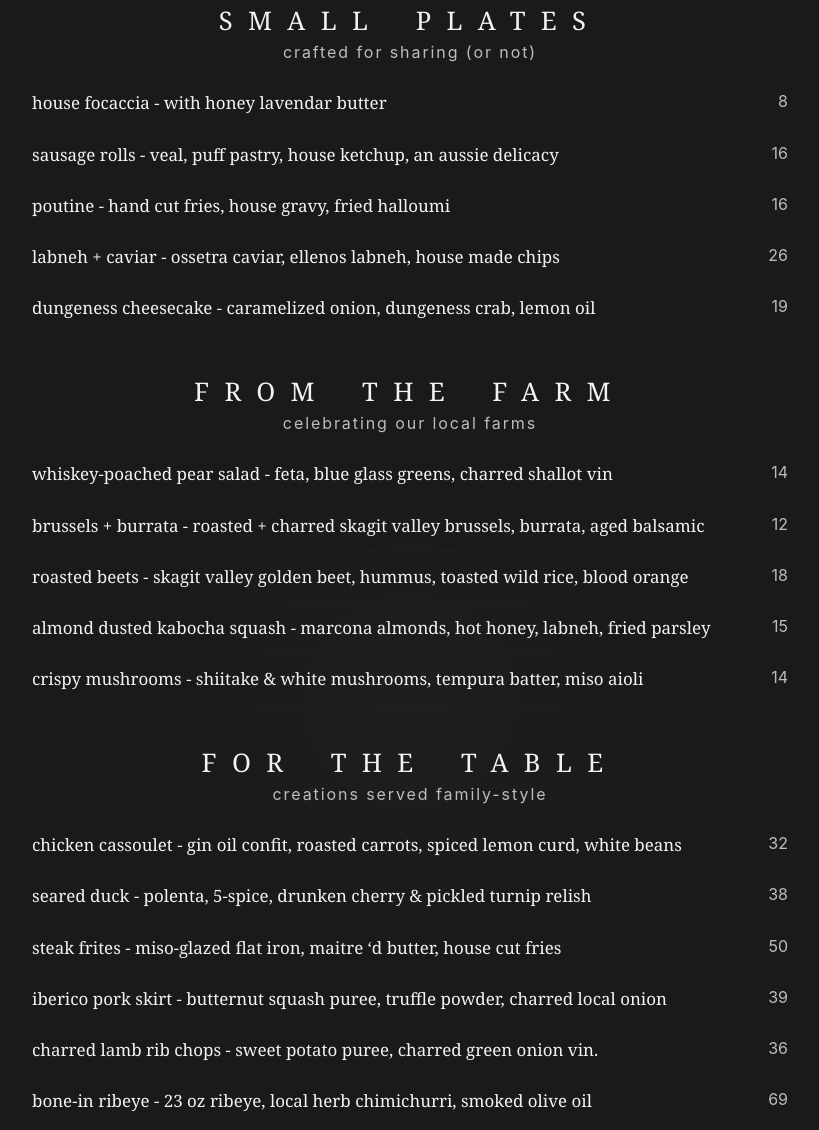
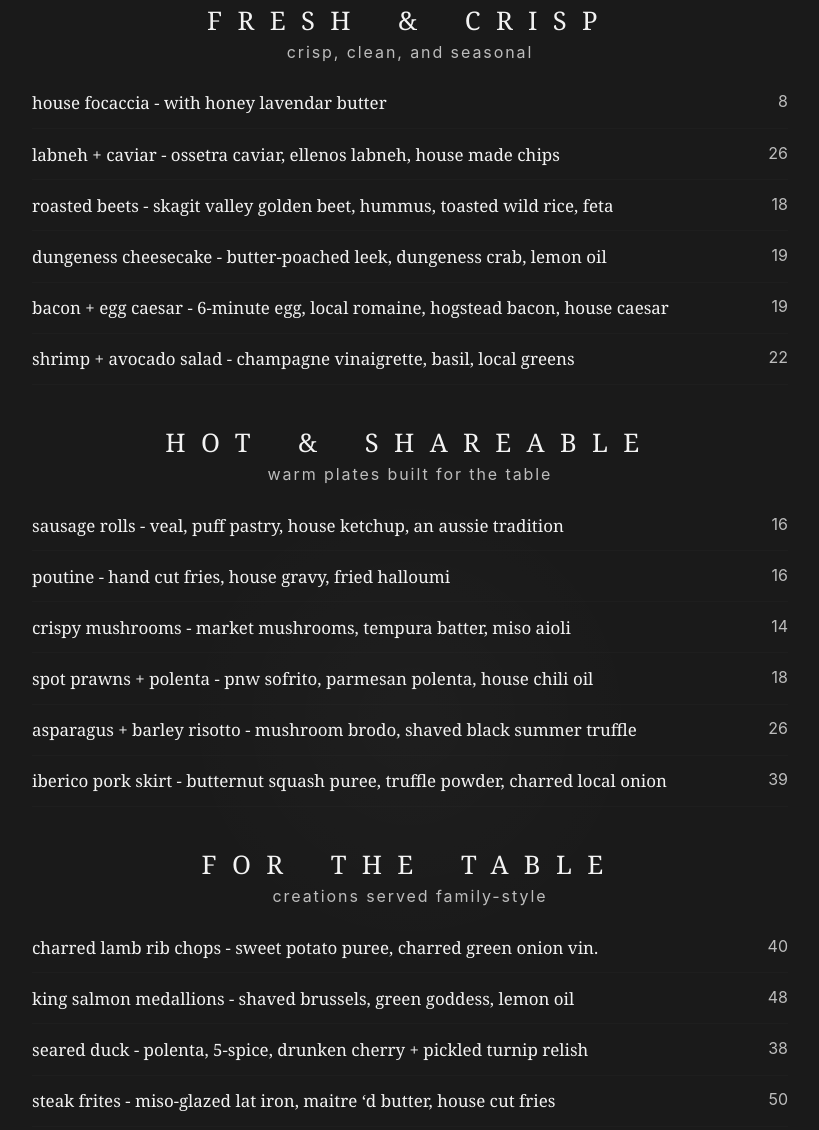
Before and after one commit to mikewjackson/jackson-house, a plain HTML site: page dist/menu.html in a window 1280 px wide. Shown: the part 174-1304 px from the top of the page, without its empty margins (230-1049 px from the left). Drawn offline with Linux system fonts and the light colour scheme.

Commit message:
update menu

```diff
--- a/dist/menu.html
+++ b/dist/menu.html
@@ -95,28 +95,30 @@
       <section id="food-panel" class="menu-panel" role="tabpanel" aria-labelledby="tab-food" >
 
             <header class="menu-header ">
-              <h2 class="menu-title"><span>SMALL PLATES</span></h2>
-                <p class="menu-sub">crafted for sharing (or not)</p>
+              <h2 class="menu-title"><span>FRESH &amp; CRISP</span></h2>
+                <p class="menu-sub">crisp, clean, and seasonal</p>
             </header>
 
             <ul class="menu-list">
                 <li><span class="dish">house focaccia - with honey lavendar butter</span><span class="price">8</span></li>
-                <li><span class="dish">sausage rolls - veal, puff pastry, house ketchup, an aussie delicacy</span><span class="price">16</span></li>
-                <li><span class="dish">poutine - hand cut fries, house gravy, fried halloumi</span><span class="price">16</span></li>
                 <li><span class="dish">labneh + caviar - ossetra caviar, ellenos labneh, house made chips</span><span class="price">26</span></li>
-                <li><span class="dish">dungeness cheesecake - caramelized onion, dungeness crab, lemon oil</span><span class="price">19</span></li>
+                <li><span class="dish">roasted beets - skagit valley golden beet, hummus, toasted wild rice, feta</span><span class="price">18</span></li>
+                <li><span class="dish">dungeness cheesecake - butter-poached leek, dungeness crab, lemon oil</span><span class="price">19</span></li>
+                <li><span class="dish">bacon + egg caesar - 6-minute egg, local romaine, hogstead bacon, house caesar</span><span class="price">19</span></li>
+                <li><span class="dish">shrimp + avocado salad - champagne vinaigrette, basil, local greens</span><span class="price">22</span></li>
             </ul>
             <header class="menu-header spacing-top">
-              <h2 class="menu-title"><span>FROM THE FARM</span></h2>
-                <p class="menu-sub">celebrating our local farms</p>
+              <h2 class="menu-title"><span>HOT &amp; SHAREABLE</span></h2>
+                <p class="menu-sub">warm plates built for the table</p>
             </header>
 
             <ul class="menu-list">
-                <li><span class="dish">whiskey-poached pear salad - feta, blue glass greens, charred shallot vin</span><span class="price">14</span></li>
-                <li><span class="dish">brussels + burrata - roasted + charred skagit valley brussels, burrata, aged balsamic</span><span class="price">12</span></li>
-                <li><span class="dish">roasted beets - skagit valley golden beet, hummus, toasted wild rice, blood orange</span><span class="price">18</span></li>
-                <li><span class="dish">almond dusted kabocha squash - marcona almonds, hot honey, labneh, fried parsley</span><span class="price">15</span></li>
-                <li><span class="dish">crispy mushrooms - shiitake &amp; white mushrooms, tempura batter, miso aioli</span><span class="price">14</span></li>
+                <li><span class="dish">sausage rolls - veal, puff pastry, house ketchup, an aussie tradition</span><span class="price">16</span></li>
+                <li><span class="dish">poutine - hand cut fries, house gravy, fried halloumi</span><span class="price">16</span></li>
+                <li><span class="dish">crispy mushrooms - market mushrooms, tempura batter, miso aioli</span><span class="price">14</span></li>
+                <li><span class="dish">spot prawns + polenta - pnw sofrito, parmesan polenta, house chili oil</span><span class="price">18</span></li>
+                <li><span class="dish">asparagus + barley risotto - mushroom brodo, shaved black summer truffle</span><span class="price">26</span></li>
+                <li><span class="dish">iberico pork skirt - butternut squash puree, truffle powder, charred local onion</span><span class="price">39</span></li>
             </ul>
             <header class="menu-header spacing-top">
               <h2 class="menu-title"><span>FOR THE TABLE</span></h2>
@@ -124,11 +126,10 @@
             </header>
 
             <ul class="menu-list">
-                <li><span class="dish">chicken cassoulet - gin oil confit, roasted carrots, spiced lemon curd, white beans</span><span class="price">32</span></li>
-                <li><span class="dish">seared duck - polenta, 5-spice, drunken cherry &amp; pickled turnip relish</span><span class="price">38</span></li>
-                <li><span class="dish">steak frites - miso-glazed flat iron, maitre ‘d butter, house cut fries</span><span class="price">50</span></li>
-                <li><span class="dish">iberico pork skirt - butternut squash puree, truffle powder, charred local onion</span><span class="price">39</span></li>
-                <li><span class="dish">charred lamb rib chops - sweet potato puree, charred green onion vin.</span><span class="price">36</span></li>
+                <li><span class="dish">charred lamb rib chops - sweet potato puree, charred green onion vin.</span><span class="price">40</span></li>
+                <li><span class="dish">king salmon medallions - shaved brussels, green goddess, lemon oil</span><span class="price">48</span></li>
+                <li><span class="dish">seared duck - polenta, 5-spice, drunken cherry + pickled turnip relish</span><span class="price">38</span></li>
+                <li><span class="dish">steak frites - miso-glazed lat iron, maitre ‘d butter, house cut fries</span><span class="price">50</span></li>
                 <li><span class="dish">bone-in ribeye - 23 oz ribeye, local herb chimichurri, smoked olive oil</span><span class="price">69</span></li>
             </ul>
             <header class="menu-header spacing-top">
```
Also changed, not shown: data/menu.csv (+16 -15 lines), dist/index.html (+8 -21 lines).
